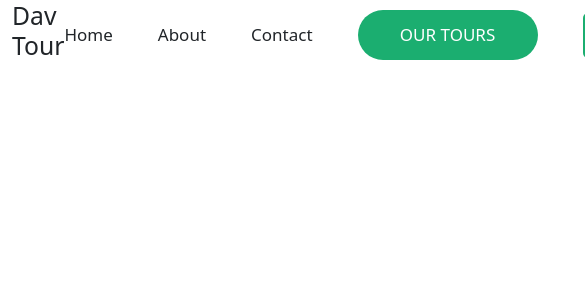
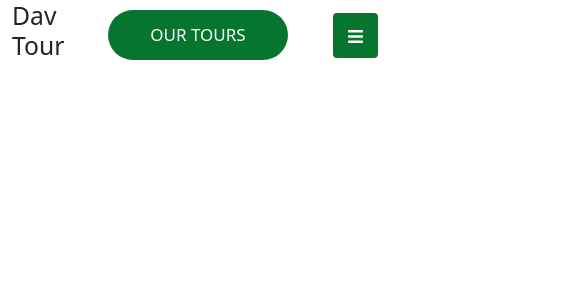
Before and after one commit to dawmanukian/dav-tour, a React (Create React App) app: page / in a window 390 px wide. Shown: the top 300 px of the page, 585 px wide, since content can reach past the window. Built offline with nearby package versions, Linux system fonts and the light colour scheme; the HTML template or start-up script is replaced by a standard one.

Commit message:
drop menu

```diff
--- a/src/components/drop-menu/DropMenu.jsx
+++ b/src/components/drop-menu/DropMenu.jsx
@@ -16,18 +16,18 @@ const DropMenu = ({ name, ...props }) => {
             <FaBars />
         </button>
 
-        <Offcanvas show={show} onHide={handleClose} {...props}>
+        <Offcanvas show={show} onHide={handleClose} {...props} id="drop-menu">
             <Offcanvas.Header>
-                <Offcanvas.Title>Dav Tour</Offcanvas.Title>
+                <Offcanvas.Title>Dav Tour Agency</Offcanvas.Title>
                 <button onClick={handleClose} className='offcanvas-close'><FaXmark /></button>
             </Offcanvas.Header>
             <Offcanvas.Body>
                 <nav className='offcanvas-nav'>
-                    <a href="#" className='offcanvas-nav-link'>Home</a>
-                    <a href="#" className='offcanvas-nav-link'>About</a>
-                    <a href="#" className='offcanvas-nav-link'>Contact</a>
+                    <div className='nav-link-div'><a href="#" className='offcanvas-nav-link'>Home</a></div>
+                    <div className='nav-link-div'><a href="#" className='offcanvas-nav-link'>About</a></div>
+                    <div className='nav-link-div'><a href="#" className='offcanvas-nav-link'>Contact</a></div>
+                    <div className='nav-link-div'><a href="#" className='offcanvas-nav-link'>Our tours</a></div>
                 </nav>
-                <button className='tours-button'>Our tours</button>
             </Offcanvas.Body>
         </Offcanvas>
     </>
--- a/src/components/header/header.css
+++ b/src/components/header/header.css
@@ -1,5 +1,6 @@
 header {
     height: 70px;
+    background: none;
 }
 
 .header-data {
@@ -27,7 +28,7 @@ nav {
 
 .tours-button {
     height: 50px;
-    background: #1BAE70FF;
+    background: #06752EFF;
     border: none;
     color: #fff;
     width: 180px;
@@ -38,33 +39,35 @@ nav {
 }
 
 .tours-button:hover {
-    background: #06752EFF;
+    background: rgb(11, 66, 31);
 }
 
 .drop-menu {
     border: none;
     color: #fff;
-    background: #1BAE70FF;
+    background: #06752EFF;
     cursor: pointer;
-    border-radius: 5px;
+    border-radius: 4px;
     width: 45px;
     height: 45px;
     font-size: 17px;
     display: flex;
     justify-content: center;
     align-items: center;
+    display: none;
     transition: all ease .5s;
 }
 
 .drop-menu:hover {
-    background: #06752EFF;
+    background: rgb(11, 66, 31);
 }
+
 .offcanvas-close {
     border: none;
     color: #fff;
-    background: #1BAE70FF;
+    background: #06752EFF;
     cursor: pointer;
-    border-radius: 5px;
+    border-radius: 4px;
     width: 45px;
     height: 45px;
     font-size: 17px;
@@ -74,20 +77,43 @@ nav {
     transition: all ease .5s;
 }
 .offcanvas-close:hover {
-    background: #06752EFF;
+    background: rgb(11, 66, 31);
 }
-/* .offcanvas-nav {
-    display: grid;
+.offcanvas-nav {
+    display: flex;
+    flex-direction: column;
+    gap: 0px;
 }
 
 .offcanvas-nav-link {
     text-decoration: none;
+    width: auto;
     color: #222;
-    font-size: 22px;
-    text-align: center;
+    font-size: 17px;
+    transition: all ease .5s;
 }
 
-.offcanvas-nav-link{
-    border-bottom: 1px solid gray;
-    padding: 0px 0px 15px 0px;
-} */
+.offcanvas-nav-link:hover {
+    color:  #06752EFF;
+}
+
+.nav-link-div {
+    width: 100%;
+    border-top: 1px solid gray;
+    border-left: none;
+    border-right: none;
+    padding: 15px 0px 15px 0px;
+}
+
+#drop-menu {
+    height: 40vh;
+}
+
+@media screen and (max-width: 770px){
+    .drop-menu {
+        display: block;
+    }
+    .header-links > nav {
+        display: none;
+    }
+}
```
